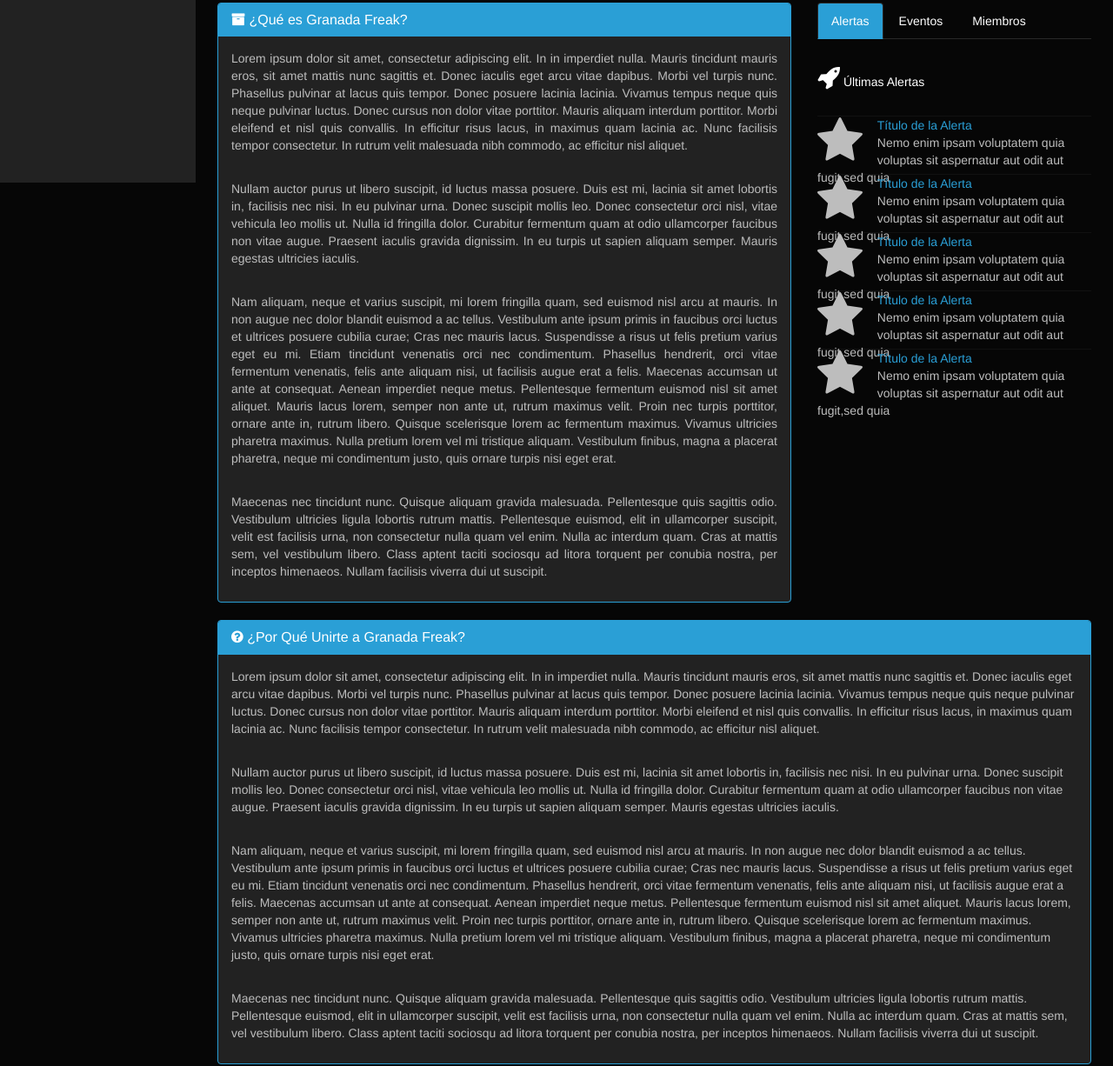
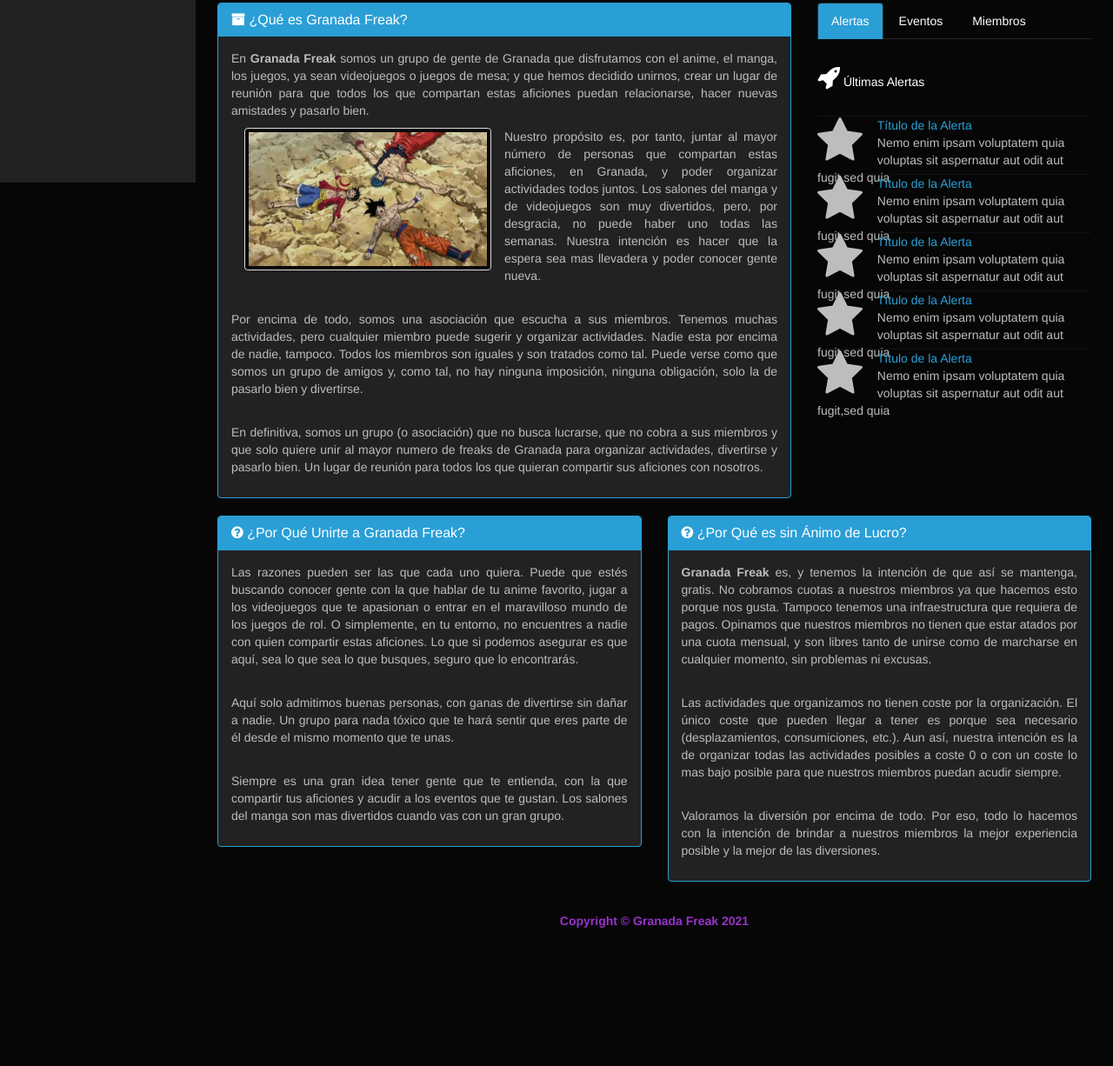
Before and after one commit to GranadaFreak/granadafreak.github.io, a plain HTML site: page index.html in a window 1280 px wide. Shown: the part 640-1866 px from the top of the page at 87% size. After the commit the page ends 1719 px from the top, so only its background shows below. Drawn offline with Linux system fonts and the light colour scheme.

Commit message:
GranadaFreak - Pagina Principal

```diff
--- a/index.html
+++ b/index.html
@@ -131,37 +131,34 @@
 							</div>
 							<div class="panel-body text-justify">
 								<p>
-									Lorem ipsum dolor sit amet, consectetur adipiscing elit. In in imperdiet nulla. Mauris tincidunt mauris eros, sit
-									amet mattis nunc sagittis et. Donec iaculis eget arcu vitae dapibus. Morbi vel turpis nunc. Phasellus pulvinar at
-									lacus quis tempor. Donec posuere lacinia lacinia. Vivamus tempus neque quis neque pulvinar luctus. Donec cursus non
-									dolor vitae porttitor. Mauris aliquam interdum porttitor. Morbi eleifend et nisl quis convallis. In efficitur risus
-									lacus, in maximus quam lacinia ac. Nunc facilisis tempor consectetur. In rutrum velit malesuada nibh commodo, ac
-									efficitur nisl aliquet.
+									En <strong>Granada Freak</strong> somos un grupo de gente de Granada que disfrutamos con el
+									anime, el manga, los juegos, ya sean videojuegos o juegos de mesa; y que hemos decidido unirnos,
+									crear un lugar de reuni&oacute;n para que todos los que compartan estas aficiones puedan
+									relacionarse, hacer nuevas amistades y pasarlo bien.
+								</p>
+								<div class="col-md-6">
+									<img class="thumbnail img-responsive" alt="IMG 01" src="images/index/img-01.jpg"/>
+								</div>
+								<p>
+									Nuestro prop&oacute;sito es, por tanto, juntar al mayor n&uacute;mero de personas que compartan
+									estas aficiones, en Granada, y poder organizar actividades todos juntos. Los salones del manga
+									y de videojuegos son muy divertidos, pero, por desgracia, no puede haber uno todas las semanas.
+									Nuestra intenci&oacute;n es hacer que la espera sea mas llevadera y poder conocer gente nueva.
 								</p>
 								<br/>
 								<p>
-									Nullam auctor purus ut libero suscipit, id luctus massa posuere. Duis est mi, lacinia sit amet lobortis in, facilisis
-									nec nisi. In eu pulvinar urna. Donec suscipit mollis leo. Donec consectetur orci nisl, vitae vehicula leo mollis ut.
-									Nulla id fringilla dolor. Curabitur fermentum quam at odio ullamcorper faucibus non vitae augue. Praesent iaculis gravida
-									dignissim. In eu turpis ut sapien aliquam semper. Mauris egestas ultricies iaculis.
+									Por encima de todo, somos una asociaci&oacute;n que escucha a sus miembros. Tenemos muchas
+									actividades, pero cualquier miembro puede sugerir y organizar actividades. Nadie esta por encima
+									de nadie, tampoco. Todos los miembros son iguales y son tratados como tal. Puede verse como que
+									somos un grupo de amigos y, como tal, no hay ninguna imposici&oacute;n, ninguna obligaci&oacute;n,
+									solo la de pasarlo bien y divertirse.
 								</p>
 								<br/>
 								<p>
-									Nam aliquam, neque et varius suscipit, mi lorem fringilla quam, sed euismod nisl arcu at mauris. In non augue nec dolor
-									blandit euismod a ac tellus. Vestibulum ante ipsum primis in faucibus orci luctus et ultrices posuere cubilia curae; Cras
-									nec mauris lacus. Suspendisse a risus ut felis pretium varius eget eu mi. Etiam tincidunt venenatis orci nec condimentum.
-									Phasellus hendrerit, orci vitae fermentum venenatis, felis ante aliquam nisi, ut facilisis augue erat a felis. Maecenas
-									accumsan ut ante at consequat. Aenean imperdiet neque metus. Pellentesque fermentum euismod nisl sit amet aliquet. Mauris
-									lacus lorem, semper non ante ut, rutrum maximus velit. Proin nec turpis porttitor, ornare ante in, rutrum libero. Quisque
-									scelerisque lorem ac fermentum maximus. Vivamus ultricies pharetra maximus. Nulla pretium lorem vel mi tristique aliquam.
-									Vestibulum finibus, magna a placerat pharetra, neque mi condimentum justo, quis ornare turpis nisi eget erat.
-								</p>
-								<br/>
-								<p>
-									Maecenas nec tincidunt nunc. Quisque aliquam gravida malesuada. Pellentesque quis sagittis odio. Vestibulum ultricies ligula
-									lobortis rutrum mattis. Pellentesque euismod, elit in ullamcorper suscipit, velit est facilisis urna, non consectetur nulla
-									quam vel enim. Nulla ac interdum quam. Cras at mattis sem, vel vestibulum libero. Class aptent taciti sociosqu ad litora
-									torquent per conubia nostra, per inceptos himenaeos. Nullam facilisis viverra dui ut suscipit.
+									En definitiva, somos un grupo (o asociaci&oacute;n) que no busca lucrarse, que no cobra a sus
+									miembros y que solo quiere unir al mayor numero de freaks de Granada para organizar actividades,
+									divertirse y pasarlo bien. Un lugar de reuni&oacute;n  para todos los que quieran compartir sus
+									aficiones con nosotros.
 								</p>
 							</div>
 						</div>
@@ -289,7 +286,7 @@
 							</div>
 							<div class="tab-pane" id="members">
 								<br/>
-								<h5 class="tab-header"><i class="fa fa-user-circle-o fa-2x"></i> Popular contacts</h5>
+								<h5 class="tab-header"><i class="fa fa-user-circle-o fa-2x"></i> &Uacute;ltimos Miembros</h5>
 								<br/>
 								<ul class="news-list news-list-no-hover">
 									<li>
@@ -333,44 +330,59 @@
 					</div>
 
 					<!-- Por que Unirte a Granada Freak -->
-					<div class="col-lg-12">
+					<div class="col-lg-6">
 						<div class="panel panel-primary">
 							<div class="panel-heading">
 								<h3 class="panel-title"><i class="fa fa-question-circle"></i> ¿Por Qu&eacute; Unirte a Granada Freak?</h3>
 							</div>
-							<div class="panel-body">
+							<div class="panel-body text-justify">
 								<p>
-									Lorem ipsum dolor sit amet, consectetur adipiscing elit. In in imperdiet nulla. Mauris tincidunt mauris eros, sit
-									amet mattis nunc sagittis et. Donec iaculis eget arcu vitae dapibus. Morbi vel turpis nunc. Phasellus pulvinar at
-									lacus quis tempor. Donec posuere lacinia lacinia. Vivamus tempus neque quis neque pulvinar luctus. Donec cursus non
-									dolor vitae porttitor. Mauris aliquam interdum porttitor. Morbi eleifend et nisl quis convallis. In efficitur risus
-									lacus, in maximus quam lacinia ac. Nunc facilisis tempor consectetur. In rutrum velit malesuada nibh commodo, ac
-									efficitur nisl aliquet.
+									Las razones pueden ser las que cada uno quiera. Puede que est&eacute;s buscando conocer gente con
+									la que hablar de tu anime favorito, jugar a los videojuegos que te apasionan o entrar en el
+									maravilloso mundo de los juegos de rol. O simplemente, en tu entorno, no encuentres a nadie con
+									quien compartir estas aficiones. Lo que si podemos asegurar es que aqu&iacute;, sea lo que sea lo
+									que busques, seguro que lo encontrar&aacute;s.
 								</p>
 								<br/>
 								<p>
-									Nullam auctor purus ut libero suscipit, id luctus massa posuere. Duis est mi, lacinia sit amet lobortis in, facilisis
-									nec nisi. In eu pulvinar urna. Donec suscipit mollis leo. Donec consectetur orci nisl, vitae vehicula leo mollis ut.
-									Nulla id fringilla dolor. Curabitur fermentum quam at odio ullamcorper faucibus non vitae augue. Praesent iaculis gravida
-									dignissim. In eu turpis ut sapien aliquam semper. Mauris egestas ultricies iaculis.
+									Aqu&iacute; solo admitimos buenas personas, con ganas de divertirse sin da&ntilde;ar a nadie. Un
+									grupo para nada t&oacute;xico que te har&aacute; sentir que eres parte de &eacute;l desde el mismo
+									momento que te unas.
 								</p>
 								<br/>
 								<p>
-									Nam aliquam, neque et varius suscipit, mi lorem fringilla quam, sed euismod nisl arcu at mauris. In non augue nec dolor
-									blandit euismod a ac tellus. Vestibulum ante ipsum primis in faucibus orci luctus et ultrices posuere cubilia curae; Cras
-									nec mauris lacus. Suspendisse a risus ut felis pretium varius eget eu mi. Etiam tincidunt venenatis orci nec condimentum.
-									Phasellus hendrerit, orci vitae fermentum venenatis, felis ante aliquam nisi, ut facilisis augue erat a felis. Maecenas
-									accumsan ut ante at consequat. Aenean imperdiet neque metus. Pellentesque fermentum euismod nisl sit amet aliquet. Mauris
-									lacus lorem, semper non ante ut, rutrum maximus velit. Proin nec turpis porttitor, ornare ante in, rutrum libero. Quisque
-									scelerisque lorem ac fermentum maximus. Vivamus ultricies pharetra maximus. Nulla pretium lorem vel mi tristique aliquam.
-									Vestibulum finibus, magna a placerat pharetra, neque mi condimentum justo, quis ornare turpis nisi eget erat.
+									Siempre es una gran idea tener gente que te entienda, con la que compartir tus aficiones y acudir
+									a los eventos que te gustan. Los salones del manga son mas divertidos cuando vas con un gran grupo.
+								</p>
+							</div>
+						</div>
+					</div>
+
+					<!-- Por que es sin Animo de Lucro -->
+					<div class="col-lg-6">
+						<div class="panel panel-primary">
+							<div class="panel-heading">
+								<h3 class="panel-title"><i class="fa fa-question-circle"></i> ¿Por Qu&eacute; es sin &Aacute;nimo de Lucro?</h3>
+							</div>
+							<div class="panel-body text-justify">
+								<p>
+									<strong>Granada Freak</strong> es, y tenemos la intenci&oacute;n de que as&iacute; se mantenga,
+									gratis. No cobramos cuotas a nuestros miembros ya que hacemos esto porque nos gusta. Tampoco
+									tenemos una infraestructura que requiera de pagos. Opinamos que nuestros miembros no tienen que
+									estar atados por una cuota mensual, y son libres tanto de unirse como de marcharse en cualquier
+									momento, sin problemas ni excusas.
 								</p>
 								<br/>
 								<p>
-									Maecenas nec tincidunt nunc. Quisque aliquam gravida malesuada. Pellentesque quis sagittis odio. Vestibulum ultricies ligula
-									lobortis rutrum mattis. Pellentesque euismod, elit in ullamcorper suscipit, velit est facilisis urna, non consectetur nulla
-									quam vel enim. Nulla ac interdum quam. Cras at mattis sem, vel vestibulum libero. Class aptent taciti sociosqu ad litora
-									torquent per conubia nostra, per inceptos himenaeos. Nullam facilisis viverra dui ut suscipit.
+									Las actividades que organizamos no tienen coste por la organizaci&oacute;n. El &uacute;nico coste
+									que pueden llegar a tener es porque sea necesario (desplazamientos, consumiciones, etc.). Aun
+									as&iacute;, nuestra intenci&oacute;n es la de organizar todas las actividades posibles a coste 0
+									o con un coste lo mas bajo posible para que nuestros miembros puedan acudir siempre.
+								</p>
+								<br/>
+								<p>
+									Valoramos la diversi&oacute;n por encima de todo. Por eso, todo lo hacemos con la intenci&oacute;n
+									de brindar a nuestros miembros la mejor experiencia posible y la mejor de las diversiones.
 								</p>
 							</div>
 						</div>
```
Also changed, not shown: images/index/img-01.jpg (added).
